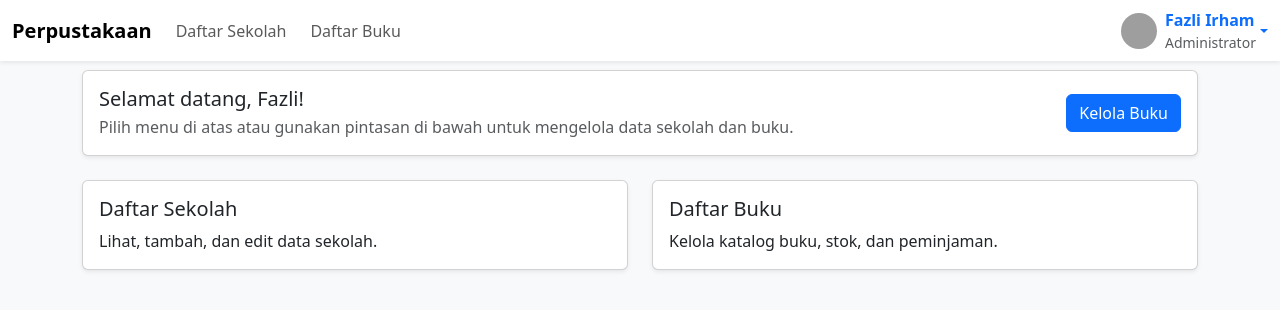
After one commit to bluerum16/Project-Perpustakaan, a CodeIgniter 4 app: the page made by app/Views/home.php in a window 1280 px wide. The commit adds this page. Shown: the top 310 px of the page. Run offline with PHP 8.4 and a stand-in for CodeIgniter, Linux system fonts and the light colour scheme; the template is opened without the code that fills it, so the values that code supplies are empty; some libraries are stand-ins or nearby versions; grey boxes are pictures that could not be loaded.

Commit message:
Tambah menu utama dan link antar halaman
Tambah menu utama dan link antar halaman

```diff
--- a/app/Controllers/Buku.php
+++ b/app/Controllers/Buku.php
@@ -140,7 +140,7 @@ class buku extends BaseController
 
         return view('buku/detail', [
             'buku' => $row,
-            'title' => 'Detail buku'
+            'title' => 'Detail Buku'
         ]);
     }
 
@@ -154,7 +154,7 @@ class buku extends BaseController
         $kategoriModel = new KategoriModel();
 
         return view('buku/form', [
-            'title' => 'Edit buku',
+            'title' => 'Edit Buku',
             'action' => site_url("buku/update/{$id}"),
             'method' => 'post',
             'buku' => $row,
--- a/app/Controllers/Home.php
+++ b/app/Controllers/Home.php
@@ -6,6 +6,6 @@ class Home extends BaseController
 {
     public function index(): string
     {
-        return view('welcome_message');
+        return view('home');
     }
 }
--- a/app/Controllers/Siswa.php
+++ b/app/Controllers/Siswa.php
@@ -24,7 +24,7 @@ class Siswa extends BaseController
         $password = $this->request->getPost('password');
 
 
-        return redirect()->to('/buku');
+        return redirect()->to('/');
     }
 
 };
--- a/app/Views/buku/index.php
+++ b/app/Views/buku/index.php
@@ -21,6 +21,7 @@
           <a href="<?= site_url('buku/create') ?>" class="btn btn-success">
             <i class="bi bi-plus-lg"></i> Tambah Buku
           </a>
+          <a href="<?= site_url('/') ?>" class="btn btn-sm btn-outline-secondary">Kembali</a>
         </div>
       </div>
 
--- /dev/null
+++ b/app/Views/home.php
@@ -0,0 +1,115 @@
+<!doctype html>
+<html lang="id">
+  <head>
+    <meta charset="utf-8">
+    <meta name="viewport" content="width=device-width, initial-scale=1">
+    <title>Menu Utama</title>
+    <!-- Bootstrap CSS -->
+    <link href="https://cdn.jsdelivr.net/npm/bootstrap@5.3.2/dist/css/bootstrap.min.css" rel="stylesheet">
+    <style>
+      /* Minor custom styling */
+      body { background-color: #f8f9fa; }
+      .avatar {
+        width: 36px;
+        height: 36px;
+        border-radius: 50%;
+        object-fit: cover;
+      }
+      .nav-main {
+        gap: .5rem;
+      }
+      .app-container { padding-top: 70px; }
+      .card-menu { cursor: pointer; transition: transform .12s ease-in-out; }
+      .card-menu:hover { transform: translateY(-4px); }
+    </style>
+  </head>
+  <body>
+
+    <!-- Navbar -->
+    <nav class="navbar navbar-expand-lg navbar-light bg-white shadow-sm fixed-top">
+      <div class="container-fluid">
+        <a class="navbar-brand fw-bold" href="<?= site_url('/') ?>">Perpustakaan</a>
+
+        <button class="navbar-toggler" type="button" data-bs-toggle="collapse" data-bs-target="#mainNavbar" aria-controls="mainNavbar" aria-expanded="false" aria-label="Toggle navigation">
+          <span class="navbar-toggler-icon"></span>
+        </button>
+
+        <div class="collapse navbar-collapse" id="mainNavbar">
+          <!-- Left: main menu links -->
+          <ul class="navbar-nav me-auto mb-2 mb-lg-0 nav-main">
+            <li class="nav-item">
+              <a class="nav-link" href="<?= site_url('sekolah') ?>">Daftar Sekolah</a>
+            </li>
+            <li class="nav-item">
+              <a class="nav-link" href="<?= site_url('buku') ?>">Daftar Buku</a>
+            </li>
+          </ul>
+
+          <!-- Right: user info -->
+          <div class="d-flex align-items-center">
+            <!-- Example small user card -->
+            <div class="dropdown">
+              <a class="d-flex align-items-center text-decoration-none dropdown-toggle" href="#" id="userDropdown" data-bs-toggle="dropdown" aria-expanded="false">
+                <img src="https://ui-avatars.com/api/?name=FI&background=0D6EFD&color=fff&size=128" alt="avatar" class="avatar me-2">
+                <div class="d-none d-sm-block">
+                  <div class="fw-semibold">Fazli Irham</div>
+                  <div class="text-muted small">Administrator</div>
+                </div>
+              </a>
+              <ul class="dropdown-menu dropdown-menu-end" aria-labelledby="userDropdown">
+                <li><a class="dropdown-item" href="#profile">Profil</a></li>
+                <li><hr class="dropdown-divider"></li>
+                <li><a class="dropdown-item text-danger" href="<?= site_url('siswa') ?>">Logout</a></li>
+              </ul>
+            </div>
+          </div>
+
+        </div>
+      </div>
+    </nav>
+
+    <!-- Main container -->
+    <div class="container app-container">
+      <div class="row g-4">
+        <!-- Welcome card -->
+        <div class="col-12">
+          <div class="card shadow-sm">
+            <div class="card-body d-flex align-items-center justify-content-between">
+              <div>
+                <h5 class="card-title mb-1">Selamat datang, Fazli!</h5>
+                <p class="card-text text-muted mb-0">Pilih menu di atas atau gunakan pintasan di bawah untuk mengelola data sekolah dan buku.</p>
+              </div>
+              <div>
+                <a href="<?= site_url('buku') ?>" class="btn btn-primary">Kelola Buku</a>
+              </div>
+            </div>
+          </div>
+        </div>
+
+        <!-- Shortcut cards -->
+        <div class="col-12 col-md-6">
+          <a href="<?= site_url('sekolah') ?>" class="text-decoration-none text-dark">
+            <div class="card card-menu h-100 shadow-sm">
+              <div class="card-body">
+                <h5 class="card-title">Daftar Sekolah</h5>
+                <p class="card-text">Lihat, tambah, dan edit data sekolah.</p>
+              </div>
+            </div>
+          </a>
+        </div>
+
+        <div class="col-12 col-md-6">
+          <a href="<?= site_url('buku') ?>" class="text-decoration-none text-dark">
+            <div class="card card-menu h-100 shadow-sm">
+              <div class="card-body">
+                <h5 class="card-title">Daftar Buku</h5>
+                <p class="card-text">Kelola katalog buku, stok, dan peminjaman.</p>
+              </div>
+            </div>
+          </a>
+        </div>
+
+    <!-- Bootstrap JS -->
+    <script src="https://cdn.jsdelivr.net/npm/bootstrap@5.3.2/dist/js/bootstrap.bundle.min.js"></script>
+  </body>
+</html>
--- a/app/Views/sekolah/index.php
+++ b/app/Views/sekolah/index.php
@@ -21,6 +21,7 @@
           <a href="<?= site_url('sekolah/create') ?>" class="btn btn-success">
             <i class="bi bi-plus-lg"></i> Tambah Sekolah
           </a>
+          <a href="<?= site_url('/') ?>" class="btn btn-sm btn-outline-secondary">Kembali</a>
         </div>
       </div>
 
```
